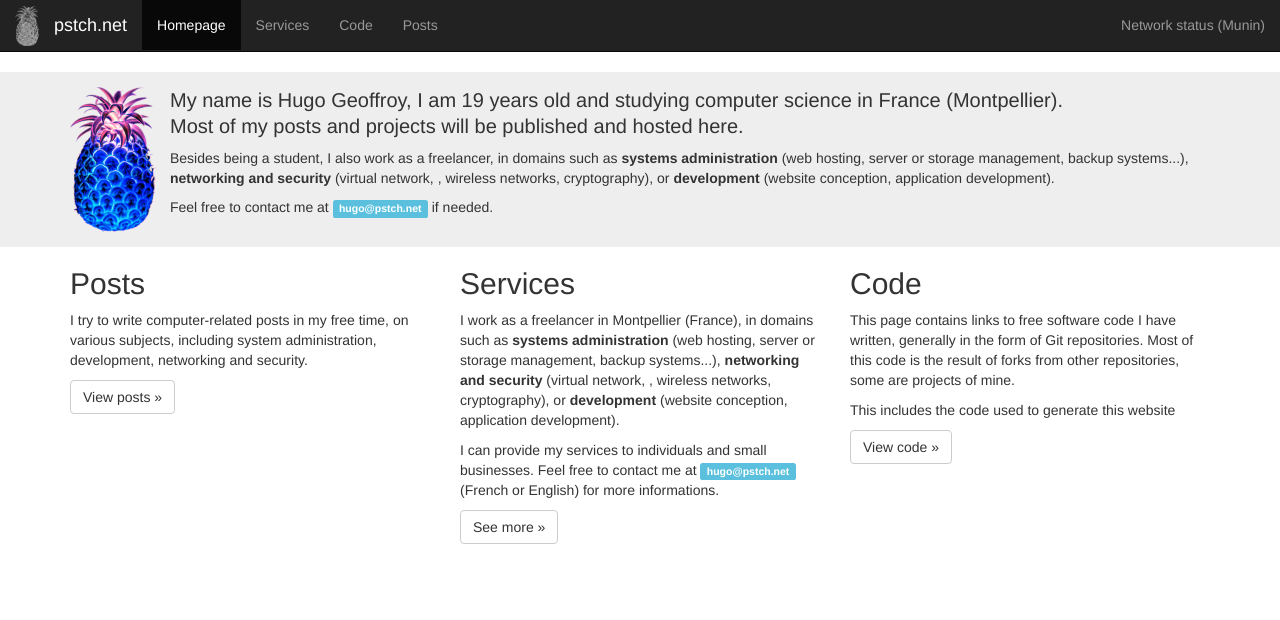
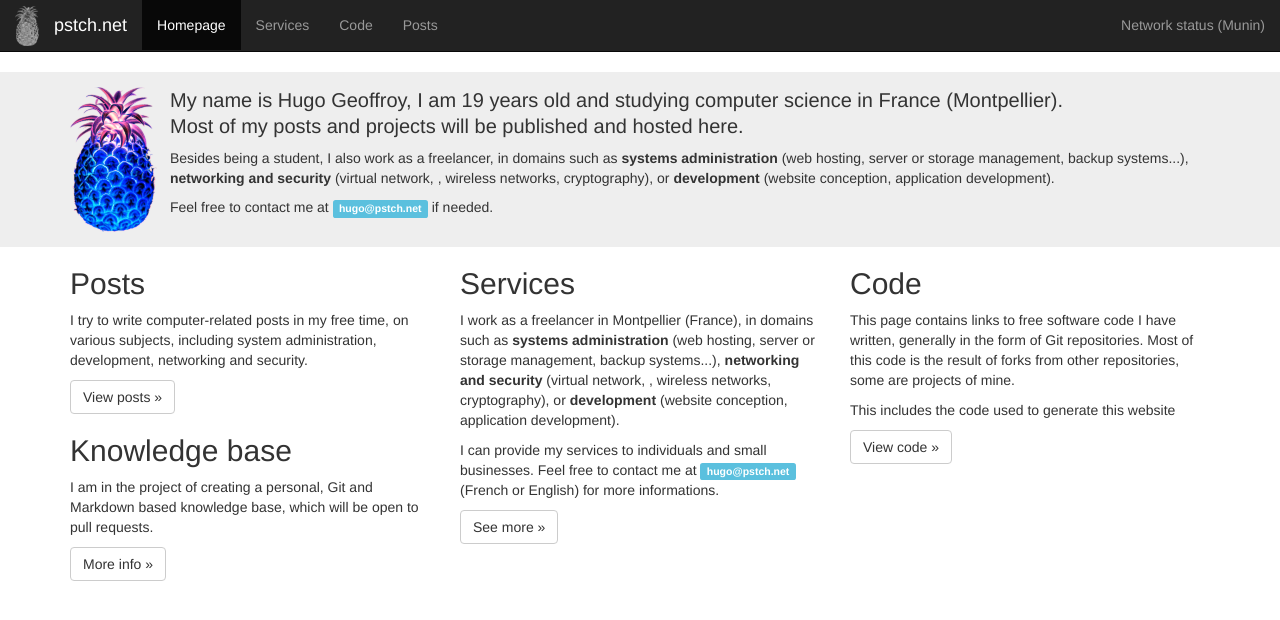
Before and after one commit to pstch/pstch-www, a Jekyll site: the page built from index.html, in a window 1280 px wide. Shown: the top 620 px of the page. Built offline with Jekyll 4.4.1, drawn with Linux system fonts in a browser that asks for light colours.

```diff
--- a/index.html
+++ b/index.html
@@ -20,6 +20,9 @@
       <h2>Posts</h2>
       <p>I try to write computer-related posts in my free time, on various subjects, including system administration, development, networking and security.</p>
       <p><a class="btn btn-default" href="#">View posts &raquo;</a></p>
+      <h2>Knowledge base</h2>
+      <p>I am in the project of creating a personal, Git and Markdown based knowledge base, which will be open to pull requests.</p>
+	<p><a class="btn btn-default" href="#">More info &raquo;</a></p>
     </div>
     <div class="col-lg-4">
       <h2>Services</h2>
```
